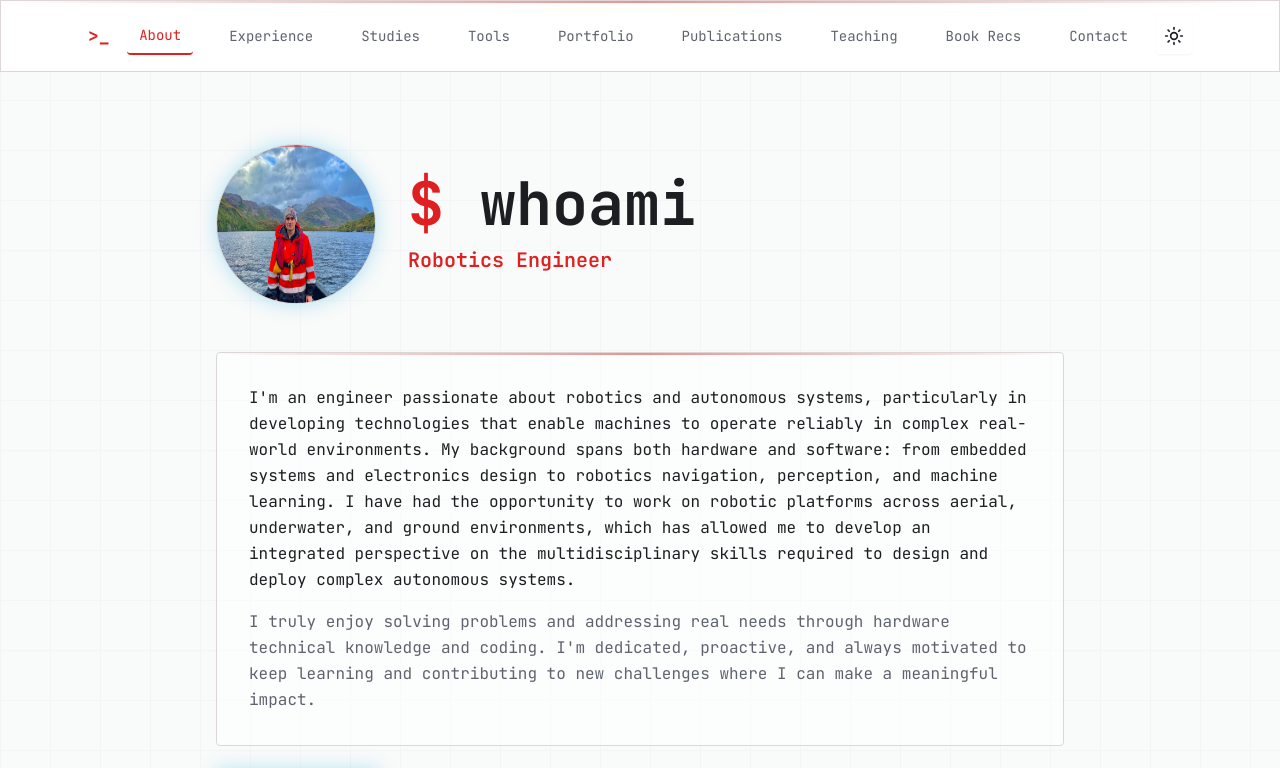
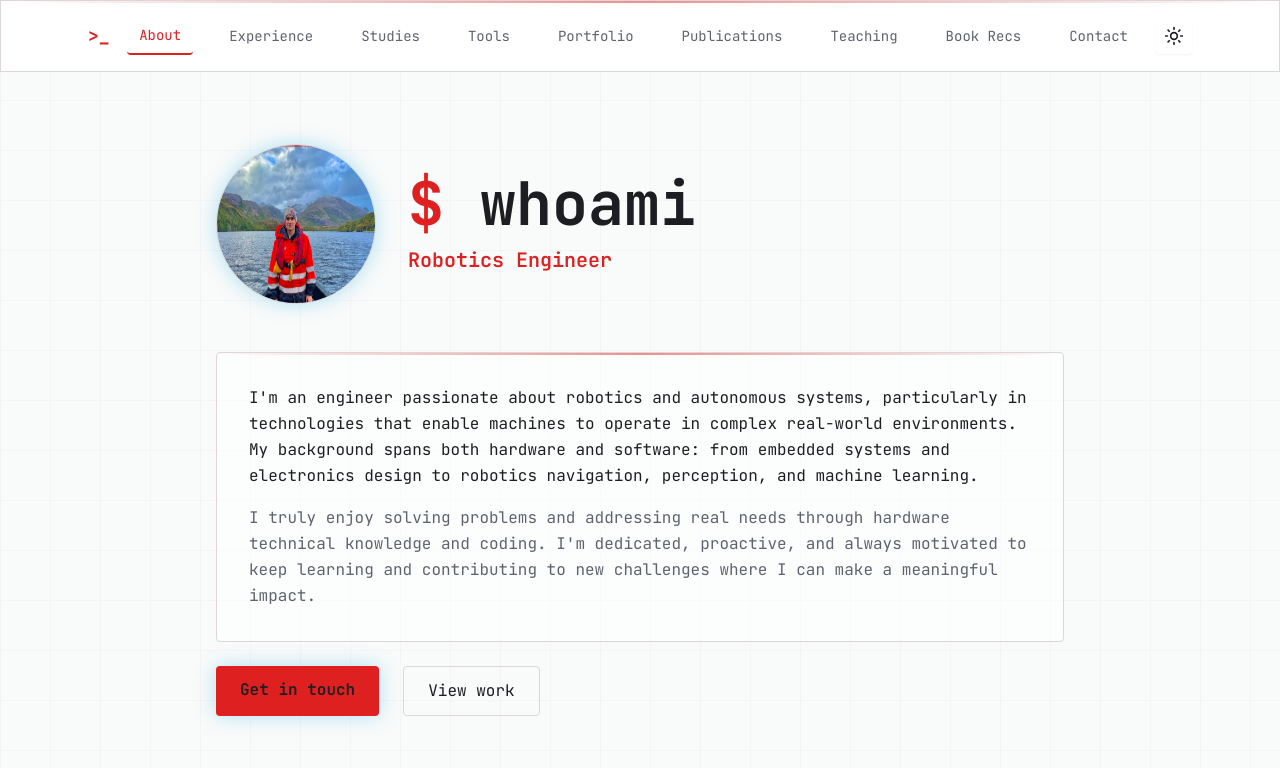
Before and after one commit to mbflores3/mbflores3.github.io, a React (Vite) app: page / in a window 1280 px wide. Shown: the top 768 px of the page. Built offline with nearby package versions, Linux system fonts and the light colour scheme.

Commit message:
Update Index.tsx

```diff
--- a/src/pages/Index.tsx
+++ b/src/pages/Index.tsx
@@ -67,9 +67,8 @@ const Index = () => {
 
           <div className="terminal-border bg-card/50 p-8 rounded mb-6">
             <p className="text-foreground leading-relaxed mb-4">
-              I'm an engineer passionate about robotics and autonomous systems, particularly in developing technologies that enable machines to operate reliably in complex real-world environments.
+              I'm an engineer passionate about robotics and autonomous systems, particularly in technologies that enable machines to operate in complex real-world environments.
               My background spans both hardware and software: from embedded systems and electronics design to robotics navigation, perception, and machine learning.
-              I have had the opportunity to work on robotic platforms across aerial, underwater, and ground environments, which has allowed me to develop an integrated perspective on the multidisciplinary skills required to design and deploy complex autonomous systems.
             </p>
 
             <p className="text-muted-foreground leading-relaxed">
```
